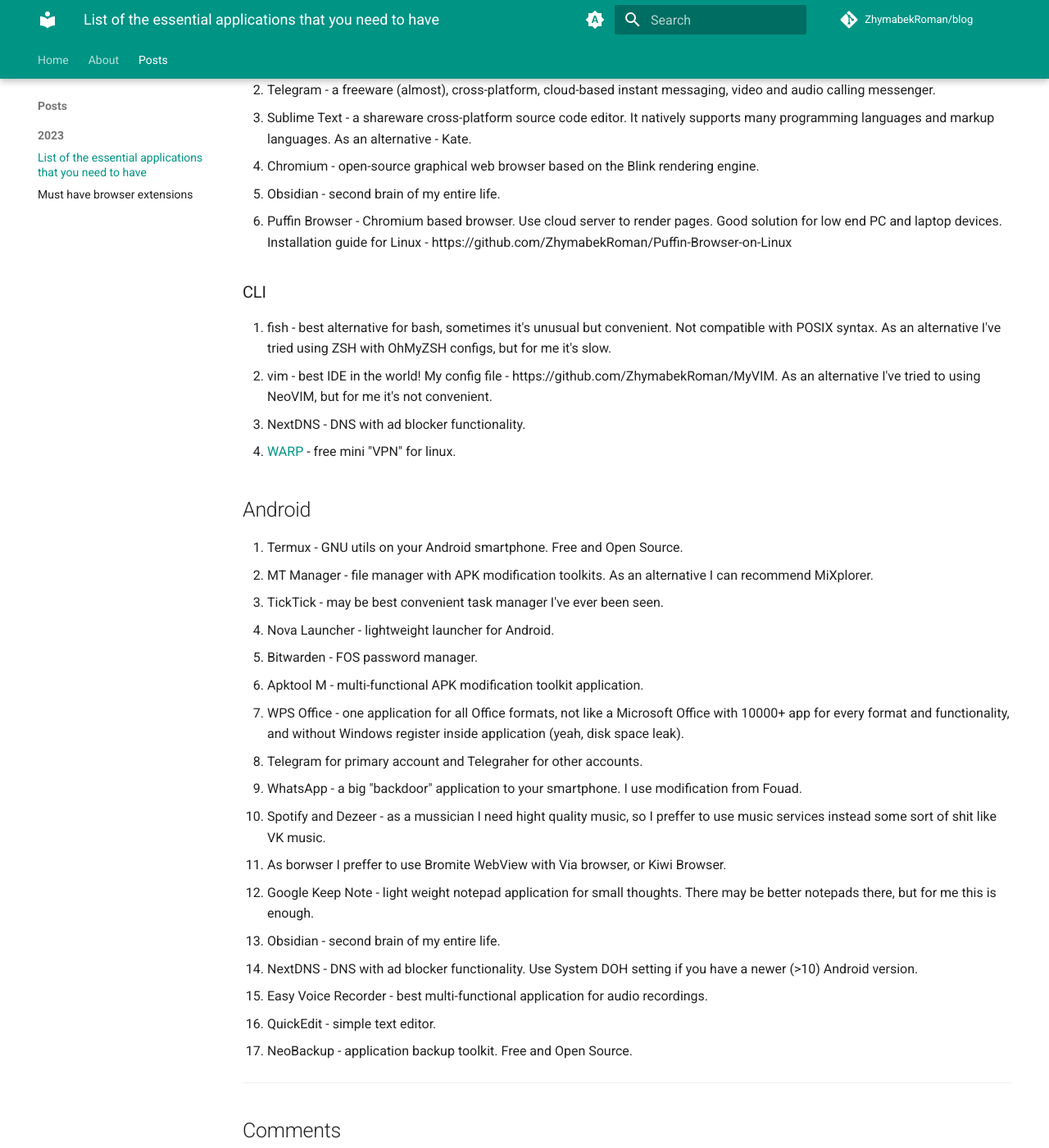
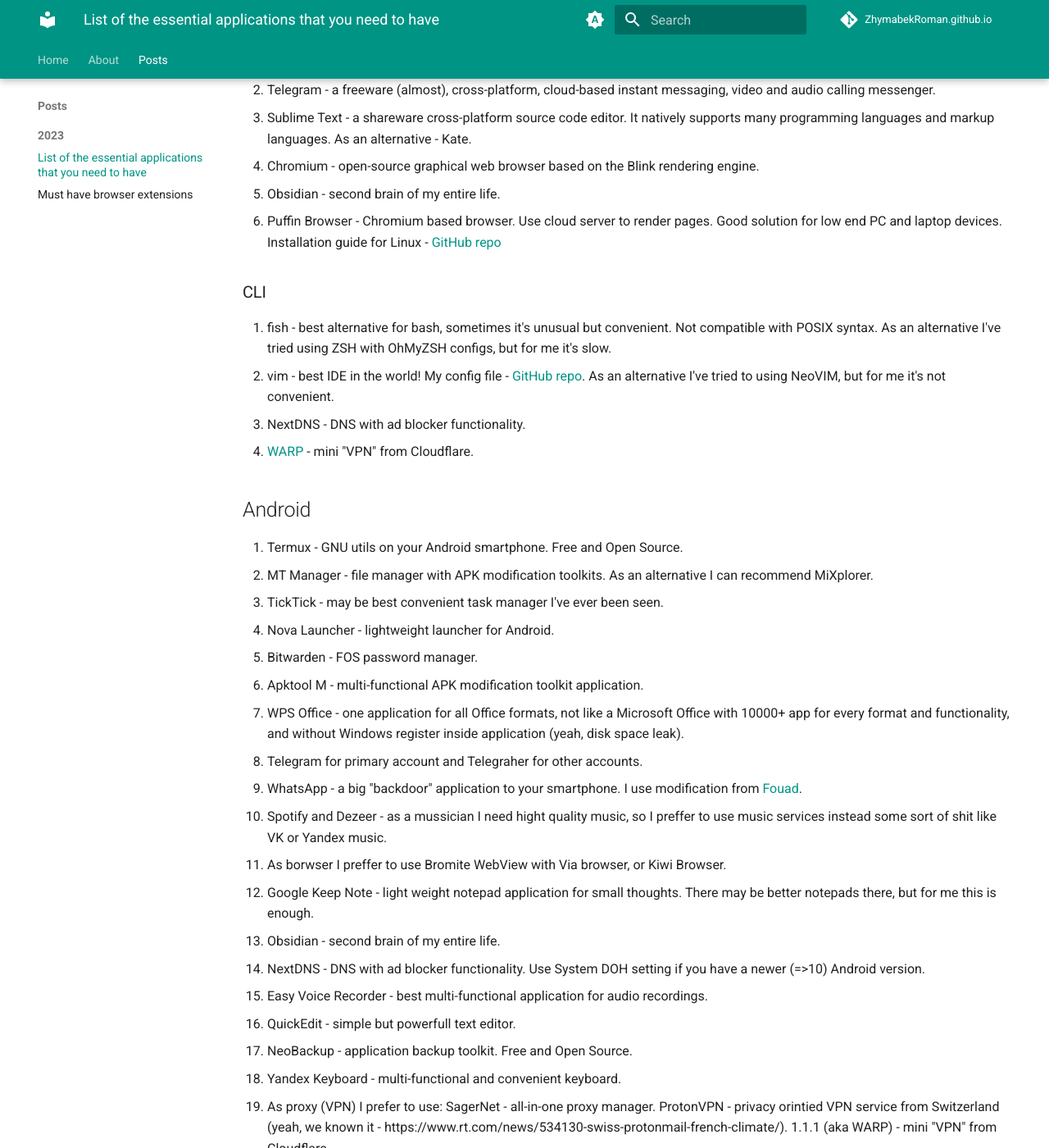
Before and after one commit to ZhymabekRoman/zhymabekroman.github.io, an MkDocs documentation site: the page built from docs/posts/must-have-applications.md, in a window 1280 px wide and 1400 px high, scrolled down 528 px. Shown: the whole window at 82% size. Built offline with MkDocs 1.6.1 and Material for MkDocs 9.7.7, drawn with Linux system fonts in a browser that asks for light colours; comment, search, counter and statistics services are not loaded; some of the changed text lies outside the part shown.

Commit message:
update: add new browser extensions and applications

```diff
--- a/docs/posts/must-have-applications.md
+++ b/docs/posts/must-have-applications.md
@@ -14,20 +14,20 @@
 
 ## Linux
 ### GUI
-I prefer to use Debian with KDE, not snaped Ubuntu. KDE is the best DE I've ever been seen in this Linux DE jungles lol :)
+I prefer to use Debian or Manjaro with KDE. KDE is the best DE I've ever been seen in this Linux DE jungles lol :)
 
 1. [WPS Office](https://www.wps.com/office/linux/) - a full-featured alternative to Microsoft Office, including word processing, spreadsheets, presentations, PDF conversion and more. For me Libre Office is also good, but sometimes it's not correctly opens some documents, and UI is too old for new generation peoples :)
 2. Telegram - a freeware (almost), cross-platform, cloud-based instant messaging, video and audio calling messenger.
 3. Sublime Text - a shareware cross-platform source code editor. It natively supports many programming languages and markup languages. As an alternative - Kate.
 4. Chromium - open-source graphical web browser based on the Blink rendering engine.
 5. Obsidian - second brain of my entire life.
-6. Puffin Browser - Chromium based browser. Use cloud server to render pages. Good solution for low end PC and laptop devices. Installation guide for Linux - https://github.com/ZhymabekRoman/Puffin-Browser-on-Linux
+6. Puffin Browser - Chromium based browser. Use cloud server to render pages. Good solution for low end PC and laptop devices. Installation guide for Linux - [GitHub repo](https://github.com/ZhymabekRoman/Puffin-Browser-on-Linux)
 
 ### CLI
 1. fish - best alternative for bash, sometimes it's unusual but convenient. Not compatible with POSIX syntax. As an alternative I've tried using ZSH with OhMyZSH configs, but for me it's slow.
-2. vim - best IDE in the world! My config file - https://github.com/ZhymabekRoman/MyVIM. As an alternative I've tried to using NeoVIM, but for me it's not convenient.
+2. vim - best IDE in the world! My config file - [GitHub repo](https://github.com/ZhymabekRoman/MyVIM). As an alternative I've tried to using NeoVIM, but for me it's not convenient.
 3. NextDNS - DNS with ad blocker functionality.
-4. [WARP](https://developers.cloudflare.com/warp-client/) - free mini "VPN" for linux.
+4. [WARP](https://developers.cloudflare.com/warp-client/) - mini "VPN" from Cloudflare.
 
 ## Android
 1. Termux - GNU utils on your Android smartphone. Free and Open Source.
@@ -38,12 +38,18 @@
 6. Apktool M - multi-functional APK modification toolkit application.
 7. WPS Office - one application for all Office formats, not like a Microsoft Office with 10000+ app for every format and functionality, and without Windows register inside application (yeah, disk space leak).
 8. Telegram for primary account and Telegraher for other accounts.
-9. WhatsApp - a big "backdoor" application to your smartphone. I use modification from Fouad.
-10. Spotify and Dezeer - as a mussician I need hight quality music, so I preffer to use music services instead some sort of shit like VK music.
+9. WhatsApp - a big "backdoor" application to your smartphone. I use modification from [Fouad](http://down.fouadmods.com).
+10. Spotify and Dezeer - as a mussician I need hight quality music, so I preffer to use music services instead some sort of shit like VK or Yandex music.
 11. As borwser I preffer to use Bromite WebView with Via browser, or Kiwi Browser.
 12. Google Keep Note - light weight notepad application for small thoughts. There may be better notepads there, but for me this is enough.
 13. Obsidian - second brain of my entire life.
-14. NextDNS - DNS with ad blocker functionality. Use System DOH setting if you have a newer (>10) Android version.
+14. NextDNS - DNS with ad blocker functionality. Use System DOH setting if you have a newer (=>10) Android version.
 15. Easy Voice Recorder - best multi-functional application for audio recordings.
-16. QuickEdit - simple text editor.
+16. QuickEdit - simple but powerfull text editor.
 17. NeoBackup - application backup toolkit. Free and Open Source.
+18. Yandex Keyboard - multi-functional and convenient keyboard.
+19. As proxy (VPN) I prefer to use:
+    SagerNet - all-in-one proxy manager.
+    ProtonVPN - privacy orintied VPN service from Switzerland (yeah, we known it - https://www.rt.com/news/534130-swiss-protonmail-french-climate/).
+    1.1.1 (aka WARP) - mini "VPN" from Cloudflare.
+20. DVGet - lightweight download manager. I prefer to use lightweight version - [4pda](https://4pda.to/forum/index.php?showtopic=280941&view=findpost&p=117089212)
--- a/mkdocs.yml
+++ b/mkdocs.yml
@@ -1,7 +1,7 @@
 site_name: ZhymabekRoman's blog site
 site_description: "My thoughts, projects and etc."
-repo_url: "https://github.com/ZhymabekRoman/blog"
-repo_name: "ZhymabekRoman/blog"
+repo_url: "https://github.com/ZhymabekRoman/zhymabekroman.github.io"
+repo_name: "ZhymabekRoman.github.io"
 
 nav:
   - Home: index.md
```
Also changed, not shown: docs/posts/must-have-browser-extensions.md (+3 -0 lines).
